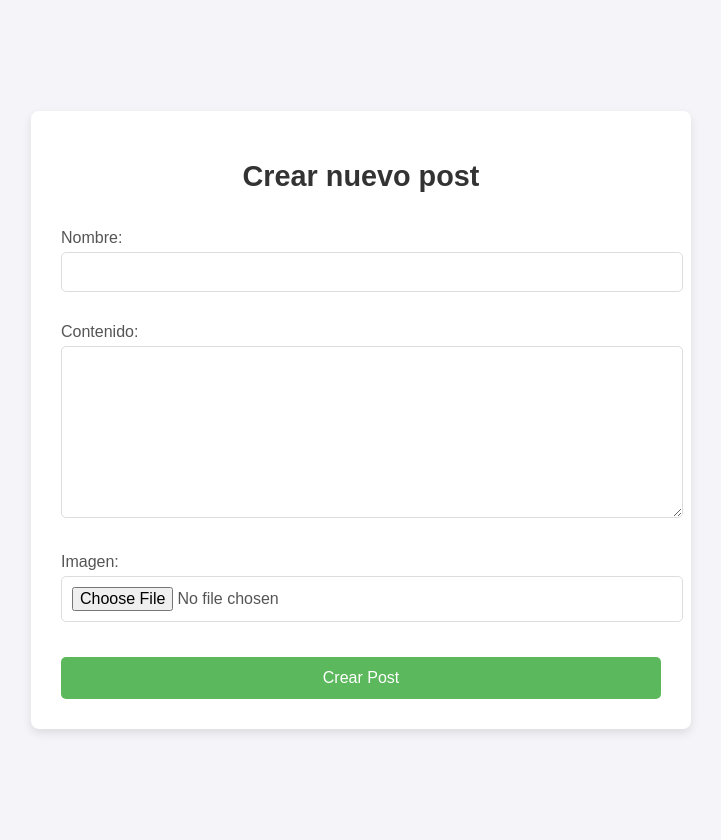
After one commit to omeduermo/worstblogevershitwork, a Django app: page /posts/crear/ in a window 1280 px wide. The commit adds this page. Shown: the whole page, without its empty margins (279-1000 px from the left). Run offline with Django 5.2, Linux system fonts and the light colour scheme.

Commit message:
porqueria

```diff
--- /dev/null
+++ b/blogMioTJ/blog/forms.py
@@ -0,0 +1,17 @@
+from django import forms
+from .models import post
+
+class postForm(forms.ModelForm):
+    class Meta:
+        model = post
+        fields = ['nombre', 'contenido', 'imagen']
+        labels = {
+            'nombre': 'Nombre',
+            'contenido': 'Contenido',
+            'imagen': 'Imagen',
+        }
+        widgets = {
+            'nombre': forms.TextInput(attrs={'class': 'form-control'}),
+            'contenido': forms.Textarea(attrs={'class': 'form-control'}),
+            'imagen': forms.FileInput(attrs={'class': 'form-control'}),
+        }
--- /dev/null
+++ b/blogMioTJ/blog/templates/createPost.html
@@ -0,0 +1,20 @@
+{% load static %}
+<!DOCTYPE html>
+<html lang="en">
+<head>
+    <meta charset="UTF-8">
+    <meta name="viewport" content="width=device-width, initial-scale=1.0">
+    <title>crear post</title>
+    <link rel="stylesheet" href="{% static 'css/styleCreateForm.css' %}">
+</head>
+<body>
+    <div class="container">
+        <h1>Crear nuevo post</h1>
+        <form method="post" enctype="multipart/form-data">
+            {% csrf_token %}
+            {{ form.as_p }}
+            <button type="submit">Crear Post</button>
+        </form>
+    </div>
+</body>
+</html>
--- a/blogMioTJ/blog/urls.py
+++ b/blogMioTJ/blog/urls.py
@@ -3,4 +3,5 @@ from . import views
 
 urlpatterns = [
     path('', views.postList, name='postList'),
+    path('crear/', views.createPost, name='createPost'),
 ]
--- a/blogMioTJ/blog/views.py
+++ b/blogMioTJ/blog/views.py
@@ -1,6 +1,18 @@
-from django.shortcuts import render
+from django.shortcuts import render, redirect
 from .models import post
+from .forms import postForm
 
 def postList(request):
     posts = post.objects.all().order_by('-fecha')
     return render(request, 'postList.html', {'posts': posts})
+
+def createPost(request):
+    if request.method == 'POST':
+        form = postForm(request.POST, request.FILES)
+        if form.is_valid():
+            form.save()
+            return redirect('postList')
+    else:
+        form = postForm()
+
+    return render(request, 'createPost.html', {'form': form})
--- a/blogMioTJ/blogMioTJ/settings.py
+++ b/blogMioTJ/blogMioTJ/settings.py
@@ -108,6 +108,9 @@ USE_TZ = True
 
 # Static files (CSS, JavaScript, Images)
 # https://docs.djangoproject.com/en/5.1/howto/static-files/
+STATICFILES_DIRS = [
+    BASE_DIR / "static",
+]
 
 STATIC_URL = 'static/'
 
--- /dev/null
+++ b/blogMioTJ/static/css/styleCreateForm.css
@@ -0,0 +1,75 @@
+body {
+    font-family: Arial, sans-serif;
+    background-color: #f4f4f9;
+    margin: 0;
+    padding: 20px;
+    display: flex;
+    justify-content: center;
+    align-items: center;
+    height: 100vh;
+}
+
+html, body {
+    overflow: hidden; /* Desactiva el desplazamiento */
+    height: 100%;
+}
+
+.container {
+    background-color: #fff;
+    padding: 30px;
+    border-radius: 8px;
+    box-shadow: 0 4px 10px rgba(0, 0, 0, 0.1);
+    width: 100%;
+    max-width: 600px;
+    overflow: hidden;
+}
+
+h1 {
+    font-size: 1.8rem;
+    color: #333;
+    text-align: center;
+    margin-bottom: 20px;
+}
+
+form {
+    display: flex;
+    flex-direction: column;
+}
+
+form p {
+    margin-bottom: 15px;
+    font-size: 1rem;
+    color: #555;
+}
+
+input[type="text"],
+textarea,
+input[type="file"] {
+    padding: 10px;
+    margin-top: 5px;
+    border: 1px solid #ddd;
+    border-radius: 5px;
+    font-size: 1rem;
+    width: 100%;
+}
+
+textarea {
+    resize: vertical;
+    height: 150px;
+}
+
+button {
+    background-color: #5cb85c;
+    color: white;
+    border: none;
+    padding: 12px;
+    font-size: 1rem;
+    border-radius: 5px;
+    cursor: pointer;
+    margin-top: 20px;
+    transition: background-color 0.3s;
+}
+
+button:hover {
+    background-color: #4cae4c;
+}
--- a/blogMioTJ/templates/landPage.html
+++ b/blogMioTJ/templates/landPage.html
@@ -1,9 +1,11 @@
+{% load static %}
 <!DOCTYPE html>
 <html lang="en">
 <head>
     <meta charset="UTF-8">
     <meta name="viewport" content="width=device-width, initial-scale=1.0">
-    <title>Document</title>
+    <title>INICIO</title>
+    <link rel="stylesheet" href="{% static 'css/landPageStyle.css' %}">
 </head>
 <body>
     <h1>Blog</h1>
```
Also changed, not shown: blogMioTJ/blog/templates/postList.html (+10 -32 lines), blogMioTJ/blogMioTJ/wsgi.py (+0 -9 lines), blogMioTJ/static/css/landPageStyle.css (added, +52 -0 lines), blogMioTJ/static/css/postListStyle.css (added, +50 -0 lines), blogMioTJ/media/posts/pngwing_NoHR4VW.com.png (added).
